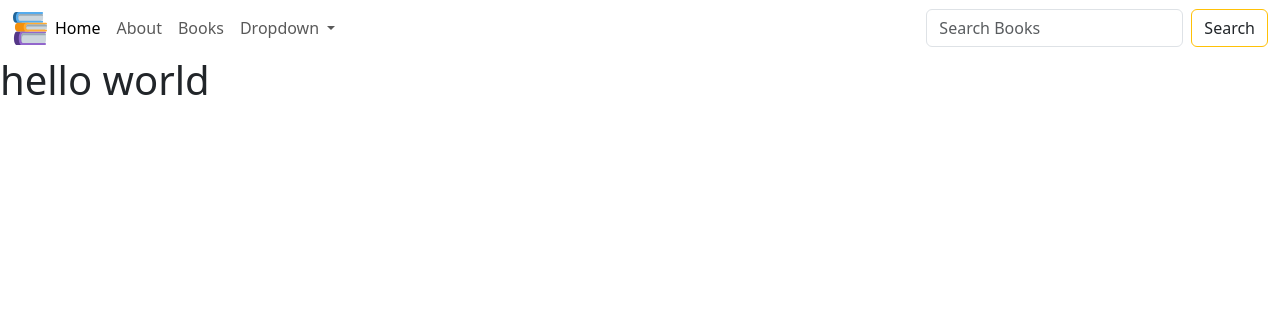
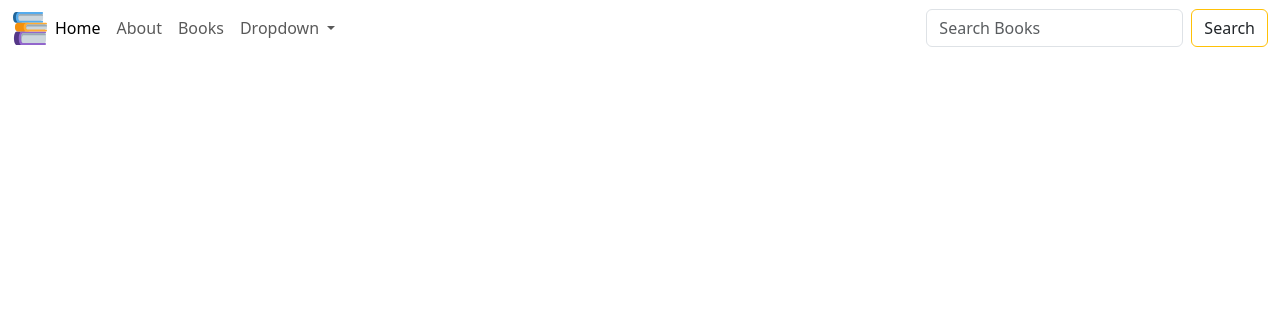
Before and after one commit to hikusama/alimbrary_v2.0-sisirain-version-, a PHP site: page /welcome.php in a window 1280 px wide. Shown: the top 316 px of the page. Run offline with PHP 8.4, Linux system fonts and the light colour scheme; a user stored in the database is signed in.

Commit message:
test-commit

```diff
--- a/welcome.php
+++ b/welcome.php
@@ -62,5 +62,5 @@ if (!isset($_SESSION["loggedin"]) || $_SESSION["loggedin"] !== true) {
   </nav>
   <script src="https://cdn.jsdelivr.net/npm/bootstrap@5.3.2/dist/js/bootstrap.bundle.min.js" integrity="sha384-C6RzsynM9kWDrMNeT87bh95OGNyZPhcTNXj1NW7RuBCsyN/o0jlpcV8Qyq46cDfL" crossorigin="anonymous"></script>
 </body>
-<h1>hello world</h1>
+
 </html>
```
